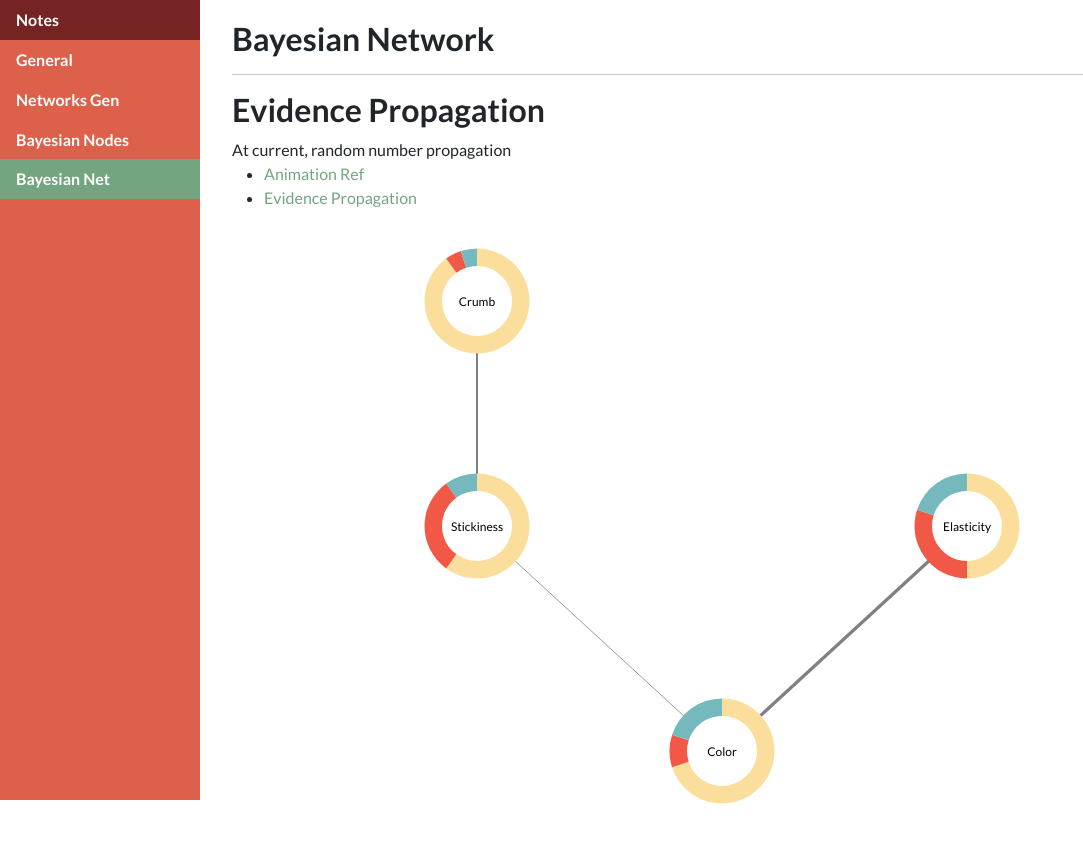
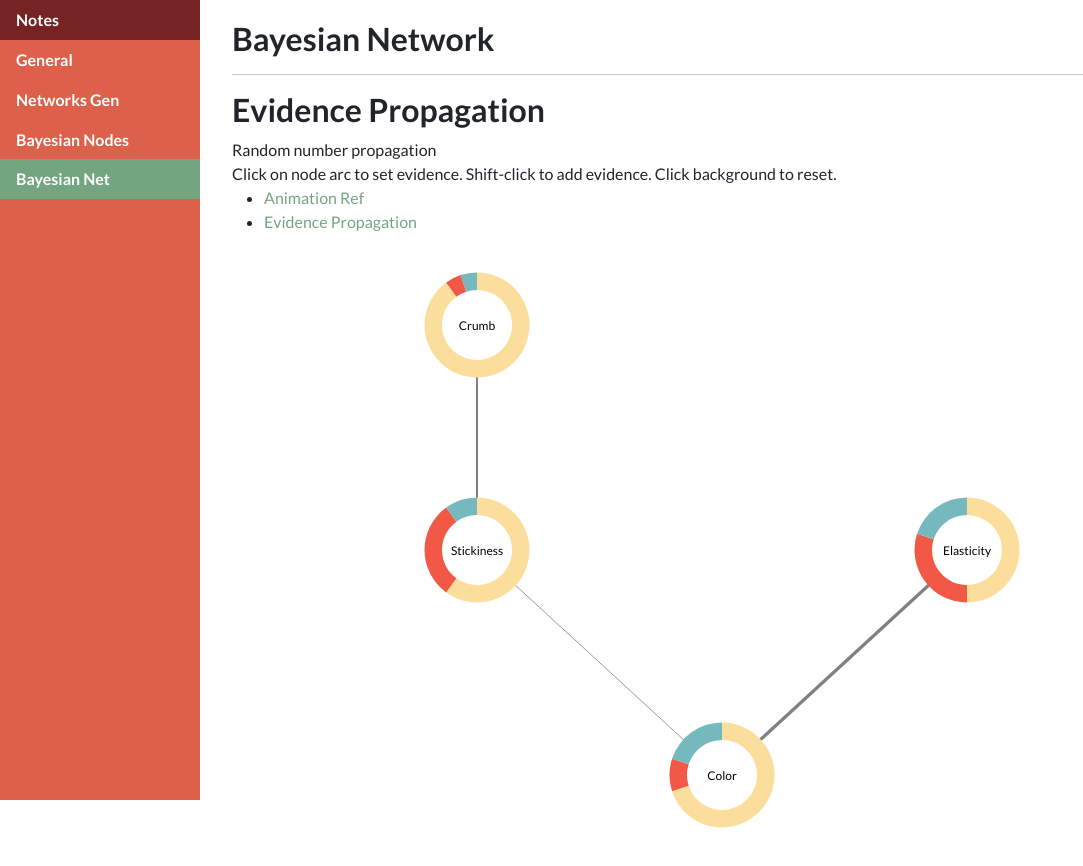
Before and after one commit to oj713/d3_observable_tests, a React (Create React App) app: page /bayesian-net in a window 1280 px wide. Shown: the top 866 px of the page, without its empty margins (0-1083 px from the left). Built offline with nearby package versions, Linux system fonts and the light colour scheme.

Commit message:
fixed animation issue, supports shift+click

```diff
--- a/src/plots/bayesian_net.js
+++ b/src/plots/bayesian_net.js
@@ -152,11 +152,13 @@ const EvidencePropagation = ({nodeStarter, links}) => {
                 d3.select(event.target)
                 .attr("fill", colorScale[d.data.label])
             })
-            .on('click', propagateEvidence)
+            .on('click', propagateEvidence) // initial Propagate evidence
             .append('title') // delay in rendering, nonfixable without original implementation
                 .text(d => `${d.data.label}: ${Math.round(d.data.value * 100)}%`)
 
-        updatePies.transition() // update existing pies
+        updatePies
+            .on('click', propagateEvidence) // new propagate evidence to ensure updated nodes information
+            .transition() // update existing pies
             .duration(duration)
             .attrTween('d', function(d) {
                 const i = d3.interpolate(this._current, d);
@@ -182,7 +184,8 @@ const EvidencePropagation = ({nodeStarter, links}) => {
     return (
         <div>
             <h2>Evidence Propagation</h2>
-            <p>At current, random number propagation</p>
+            <p>Random number propagation</p>
+            <p>Click on node arc to set evidence. Shift-click to add evidence. Click background to reset.</p>
             <ul>
                 <li><a href = "https://observablehq.com/@d3/pie-chart-update">Animation Ref</a></li>
                 <li><a href = "https://observablehq.com/@infographeo/bayesian-network-visualization">Evidence Propagation</a></li>
```
